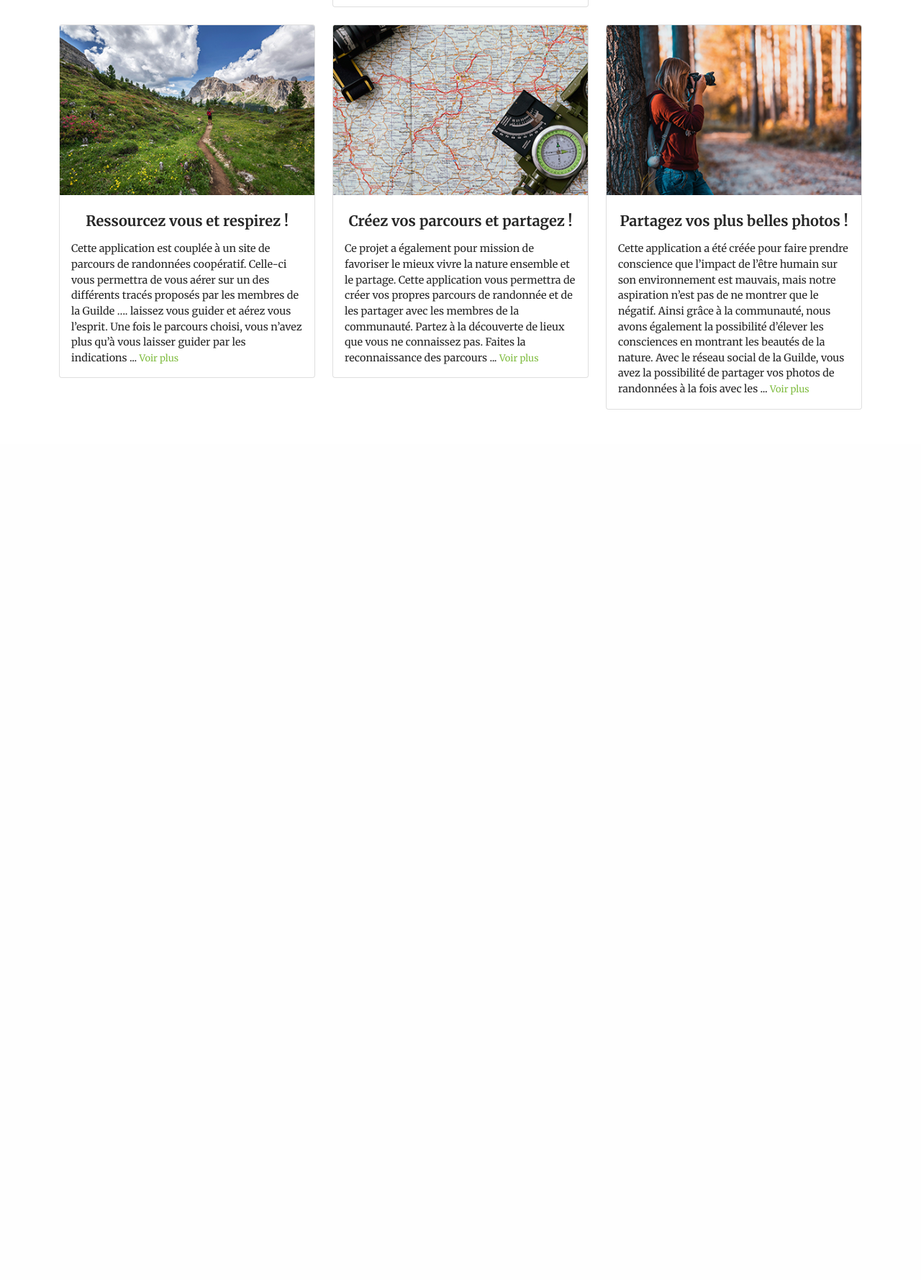
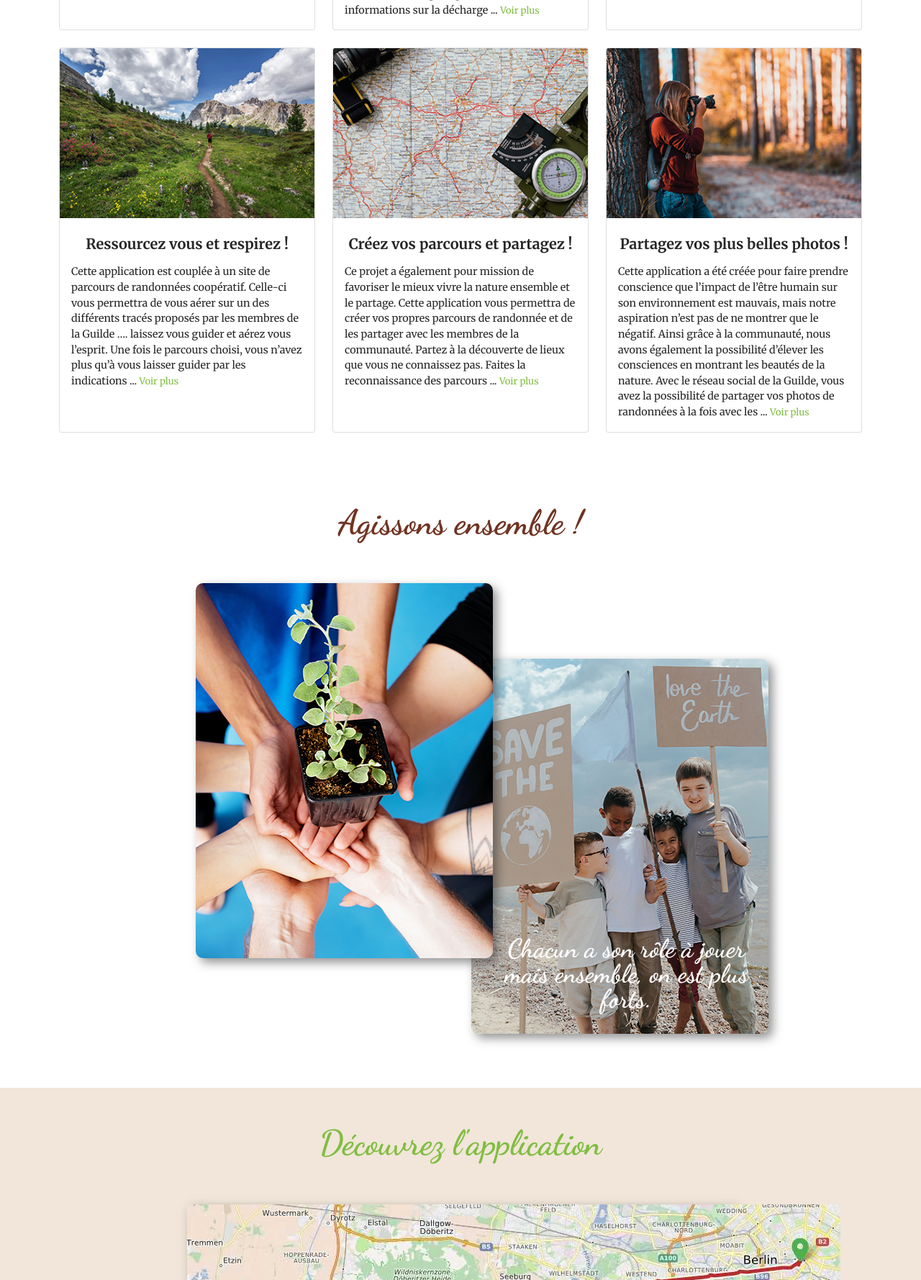
Before and after one commit to David83400/laGuilde, a PHP site: page / in a window 1280 px wide. Shown: the part 1782-3560 px from the top of the page at 72% size. Before the commit the page ends 2351 px from the top, so only its background shows below. Run offline with PHP 8.4, Linux system fonts and the light colour scheme; some libraries are stand-ins or nearby versions.

Commit message:
Frame section and discovery apply section set up

```diff
--- a/index.html
+++ b/index.html
@@ -51,6 +51,7 @@
 </head>
 
 <body class="black merriFont">
+    <!-- Main header -->
     <header class="shadow-sm p-3 bg-body rounded">
         <div class="container-fluid">
             <div class="row mt-1 mb-1">
@@ -71,6 +72,7 @@
             </div>
         </div>
     </header>
+    <!-- Navbar -->
     <nav class="navbar navbar-expand-lg navbar-light bg-white shadow-sm p-4 bg-body rounded sticky-top my-1">
         <div class="container">
             <button class="navbar-toggler" type="button" data-bs-toggle="collapse" data-bs-target="#responsiveNavbar"
@@ -96,20 +98,24 @@
             </div>
         </div>
     </nav>
-    <section id="firstSection">
+    <!-- Carousel section -->
+    <section id="carouselSection">
         <div class="container">
             <div class="row">
-                <div class="col-6 offset-3 my-3">
-                    <h2 class="text-center darkBrownCol dancingFont py-4">La nature n'est pas une décharge, agissons
+                <div class="col-6 offset-3 my-5">
+                    <h2 class="text-center darkBrownCol dancingFont">La nature n'est pas une décharge, agissons
                         ensemble !
                     </h2>
                 </div>
-                <div class="carousel col-12 my-3">
+            </div>
+            <div class="row">
+                <div class="col-12">
+                    <div class="carousel my-3">
                         <div id="carouselFade" class="carousel slide" data-bs-ride="carousel">
-                        <div class="carousel-shadow">
+                            <div class="carousel-shadow boxShadow">
                                 <div class="carousel-indicators">
-                                <button type="button" data-bs-target="#carouselFade" data-bs-slide-to="0" class="active"
-                                    aria-current="true" aria-label="Slide 1"></button>
+                                    <button type="button" data-bs-target="#carouselFade" data-bs-slide-to="0"
+                                        class="active" aria-current="true" aria-label="Slide 1"></button>
                                     <button type="button" data-bs-target="#carouselFade" data-bs-slide-to="1"
                                         aria-label="Slide 2"></button>
                                     <button type="button" data-bs-target="#carouselFade" data-bs-slide-to="2"
@@ -122,23 +128,23 @@
                                 <div class="carousel-inner carousel-fade">
                                     <div class="carousel-item active">
                                         <img src="public/images/home/slider/slider1.jpg" class="d-block w-100"
-                                        alt="Photo d'un lac pollué">
+                                            alt="Un lac pollué par des déchets sauvages.">
                                     </div>
                                     <div class="carousel-item">
                                         <img src="public/images/home/slider/slider2.jpg" class="d-block w-100"
-                                        alt="Photo d'une plage polluée par du plastique.">
+                                            alt="Une plage polluée par du plastique.">
                                     </div>
                                     <div class="carousel-item">
                                         <img src="public/images/home/slider/slider3.jpg" class="d-block w-100"
-                                        alt="Photo de la surfase d'un lac polluée par du plastique.">
+                                            alt="La surface d'un lac polluée par du plastique.">
                                     </div>
                                     <div class="carousel-item">
                                         <img src="public/images/home/slider/slider4.jpg" class="d-block w-100"
-                                        alt="Photo d'un homme ramassant des ordures dans un lac.">
+                                            alt="Un homme ramassant des déchets dans un lac.">
                                     </div>
                                     <div class="carousel-item">
                                         <img src="public/images/home/slider/slider5.jpg" class="d-block w-100"
-                                        alt="Photo d'une plage polluée par du plastique.">
+                                            alt="Une plage polluée par du plastique.">
                                     </div>
                                 </div>
                                 <button class="carousel-control-prev" type="button" data-bs-target="#carouselFade"
@@ -156,12 +162,14 @@
                     </div>
                 </div>
             </div>
+        </div>
     </section>
-    <section id="secondSection" class="my-5">
+    <!-- Cards section -->
+    <section id="cardsSection" class="my-5">
         <div class="container">
             <div class="row">
-                <div class="col-8 offset-2 mb-5">
-                    <h2 class="text-center darkBrownCol dancingFont mt-5 my-3">Chacun a un rôle à jouer à son niveau.
+                <div class="col-8 offset-2 my-5">
+                    <h2 class="text-center darkBrownCol dancingFont mt-4">Chacun a un rôle à jouer à son niveau.
                         C'est
                         pourquoi, nous devons tous nous interroger sur ce que nous pouvons faire !
                     </h2>
@@ -169,8 +177,9 @@
             </div>
             <div class="row row-cols-3 g-4">
                 <div class="col">
-                    <div class="card">
-                        <img src="public/images/home/cards/card1.jpg" class="card-img-top" alt="...">
+                    <div class="card h-100">
+                        <img src="public/images/home/cards/card1.jpg" class="card-img-top"
+                            alt="Bénévoles ramassant des déchets dans la nature.">
                         <div class="card-body">
                             <h5 class="card-title text-center py-2">Découvrez la communauté !</h5>
                             <p class="card-text">Au delà de son objectif de protection de l’environnement, ce projet a
@@ -185,8 +194,9 @@
                     </div>
                 </div>
                 <div class="col">
-                    <div class="card">
-                        <img src="public/images/home/cards/card2.jpg" class="card-img-top" alt="...">
+                    <div class="card h-100">
+                        <img src="public/images/home/cards/card2.jpg" class="card-img-top"
+                            alt="Un dépot sauvage d'ordures en bord de mer.">
                         <div class="card-body">
                             <h5 class="card-title text-center py-2">Une application simple à utiliser !</h5>
                             <p class="card-text">L’application est d’une simplicité élémentaire. En effet, lorsqu'un
@@ -202,8 +212,9 @@
                     </div>
                 </div>
                 <div class="col">
-                    <div class="card">
-                        <img src="public/images/home/cards/card3.jpg" class="card-img-top" alt="...">
+                    <div class="card h-100">
+                        <img src="public/images/home/cards/card3.jpg" class="card-img-top"
+                            alt="Une femme criant dans un mégaphone.">
                         <div class="card-body">
                             <h5 class="card-title text-center py-2">Proposez des actions !</h5>
                             <p class="card-text">Au delà de son objectif de protection de la nature et de tous les
@@ -216,8 +227,9 @@
                     </div>
                 </div>
                 <div class="col">
-                    <div class="card">
-                        <img src="public/images/home/cards/card4.jpg" class="card-img-top" alt="...">
+                    <div class="card h-100">
+                        <img src="public/images/home/cards/card4.jpg" class="card-img-top"
+                            alt="Un randonneur dans un paysage de montagne.">
                         <div class="card-body">
                             <h5 class="card-title text-center py-2">Ressourcez vous et respirez !</h5>
                             <p class="card-text">Cette application est couplée à un site de parcours de randonnées
@@ -231,8 +243,9 @@
                     </div>
                 </div>
                 <div class="col">
-                    <div class="card">
-                        <img src="public/images/home/cards/card5.jpg" class="card-img-top" alt="...">
+                    <div class="card h-100">
+                        <img src="public/images/home/cards/card5.jpg" class="card-img-top"
+                            alt="Un appareil photographique et d'une boussole sur une carte routière.">
                         <div class="card-body">
                             <h5 class="card-title text-center py-2">Créez vos parcours et partagez !</h5>
                             <p class="card-text">Ce projet a également pour mission de favoriser le mieux vivre la
@@ -245,8 +258,9 @@
                     </div>
                 </div>
                 <div class="col">
-                    <div class="card">
-                        <img src="public/images/home/cards/card6.jpg" class="card-img-top" alt="...">
+                    <div class="card h-100">
+                        <img src="public/images/home/cards/card6.jpg" class="card-img-top"
+                            alt="Une femme prenant une photo avec son appareil.">
                         <div class="card-body">
                             <h5 class="card-title text-center py-2">Partagez vos plus belles photos !</h5>
                             <p class="card-text">Cette application a été créée pour faire prendre conscience que
@@ -263,6 +277,56 @@
             </div>
         </div>
     </section>
+    <!-- Frame section -->
+    <section id="frameSection">
+        <div class="container">
+            <div class="row">
+                <div class="col-6 offset-3 my-5">
+                    <h2 class="text-center darkBrownCol dancingFont mb-2">Agissons ensemble !</h2>
+                </div>
+            </div>
+            <div class="row">
+                <div class="imageBox col-8 offset-2 d-flex flex-row">
+                    <div class="handsFrame boxShadow">
+                        <img src="public/images/home/frame/frame1.jpg"
+                            alt="Photo de mains tenant une pousse de plante.">
+                    </div>
+                    <div class="childsFrame boxShadow">
+                        <img src="public/images/home/frame/frame2.jpg"
+                            alt="Photo d'enfants de différentes nationalités tenant des pancartes pour sauver la planète.">
+                    </div>
+                    <div class="frameText whiteCol dancingFont text-center">
+                        <p>Chacun a son rôle à jouer mais ensemble, on est plus forts.</p>
+                    </div>
+                </div>
+            </div>
+        </div>
+    </section>
+    <!-- Discovery application section -->
+    <section id="discoveryApplySection" class="bladeBrownBac pb-5">
+        <div class="container">
+            <div class="row">
+                <div class="col-6 offset-3 my-5">
+                    <h2 class="text-center greenlightCol dancingFont">Découvrez l'application</h2>
+                </div>
+            </div>
+            <div class="row">
+                <div class="mapAppli boxShadow col-8 offset-2 p-0">
+                    <img src="public/images/openStreetMap/openstreetmap1.jpg" alt="Carte Openstreetmap">
+                </div>
+            </div>
+        </div>
+    </section>
+    <section id="contactSection">
+        <div class="container">
+            <div class="row">
+                <div class="col-8 offset-2 mb-5">
+                    <h2 class="text-center darkBrownCol dancingFont mt-5">Contactez nous</h2>
+                </div>
+            </div>
+        </div>
+    </section>
+
 
 
 
--- a/public/style.css
+++ b/public/style.css
@@ -45,6 +45,10 @@
 
 .dancingFont {
     font-family:'Dancing Script', Arial, Verdana, Sans-serif !important;
+}
+
+.boxShadow {
+    box-shadow: 6px 6px 14px rgba(39, 39, 39, 0.5);
 }
 
 /* Main styles */
@@ -109,11 +113,10 @@ p {
     border-bottom: 3px solid #bd4f2f !important;
 }
 
-/* -----------------------------First section------------------------------------ */
+/* -----------------------------Carousel section------------------------------------ */
     /* Carousel */
 .carousel-shadow {
-    box-shadow: 6px 6px 14px rgba(39, 39, 39, 0.5);
-    border-radius: 20px;
+    border-radius: 10px !important;
 }
 
 .carousel-inner {
@@ -138,3 +141,43 @@ p {
     background-color: #81bd42 !important;
     opacity: 1 !important;
 }
+
+/* -----------------------------Frame section------------------------------------ */
+    /* Image box */
+#frameSection .imageBox {
+    position: relative;
+}
+
+#frameSection .handsFrame {
+    z-index: 2;
+}
+
+#frameSection .childsFrame {
+    position: absolute;
+    top: 105px;
+    left: 395px;
+}
+
+#frameSection .handsFrame, #frameSection .childsFrame, #frameSection .handsFrame img, #frameSection .childsFrame img {
+    border-radius: 10px !important;
+}
+
+#frameSection .frameText {
+    position: absolute;
+    top: 490px;
+    left: 414px;
+    width: 393px;
+    height: 128px;
+    z-index: 3;
+}
+
+#frameSection .frameText p {
+    font-size: 36px;
+    font-weight: 700;
+    line-height: 35px;
+}
+
+/* -----------------------------Discovery appli section------------------------------------ */
+#discoveryApplySection {
+    margin-top: 180px;
+}
```
Lines whose indentation alone changed are shown as unchanged.
